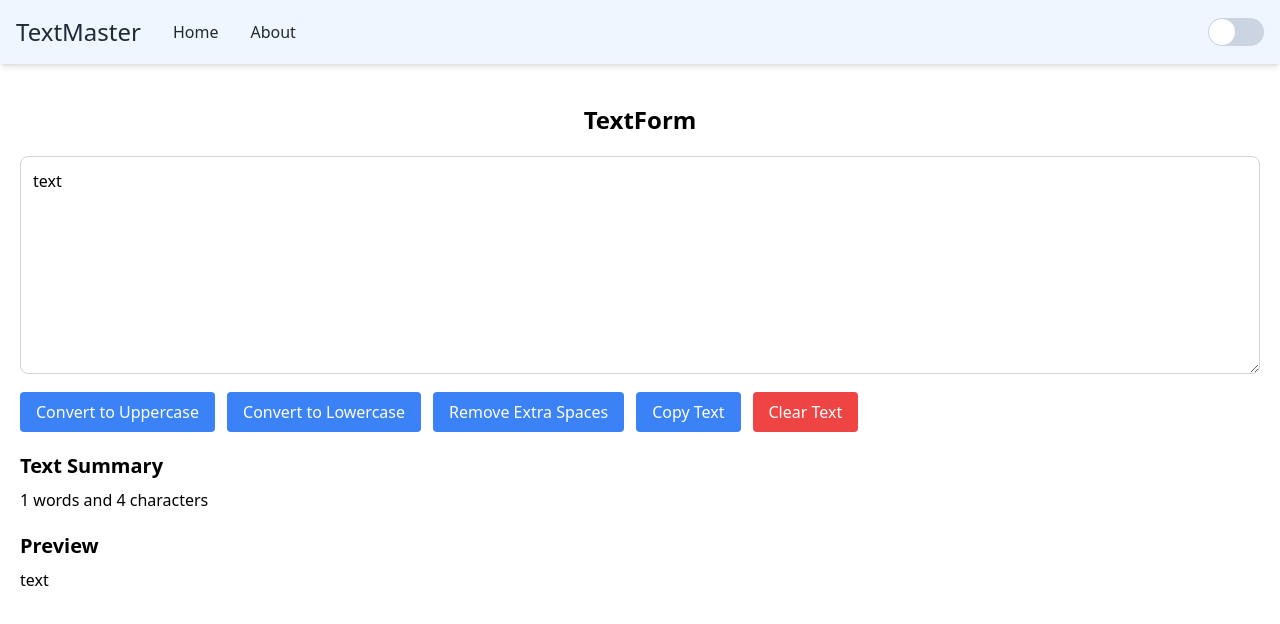
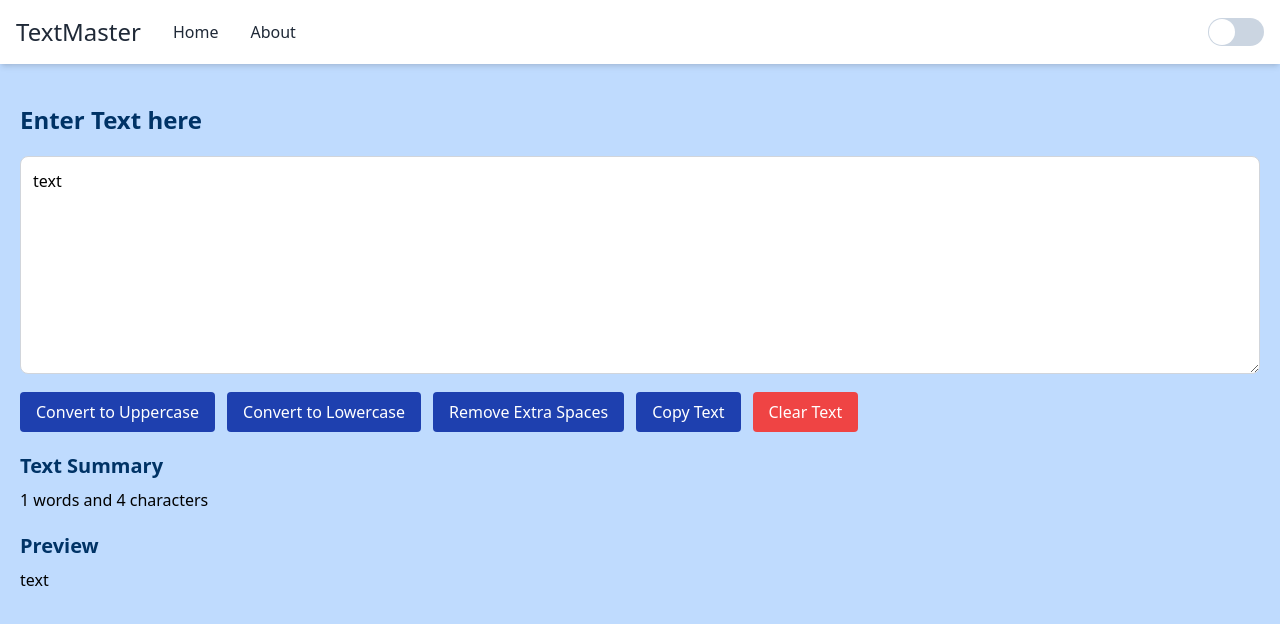
Before and after one commit to mohammedarmaan/textmaster, a React (Vite) app: page / in a window 1280 px wide. Shown: the top 624 px of the page. Built offline with nearby package versions, Linux system fonts and the light colour scheme.

Commit message:
Some colour  styling

```diff
--- a/src/App.jsx
+++ b/src/App.jsx
@@ -6,7 +6,7 @@ function App() {
   return (
     <>
       <Router>
-        <div className="h-screen dark:bg-slate-800">
+        <div className="h-screen bg-blue-200 dark:bg-slate-800">
         <Navbar />
         <Routes>
           <Route path="/" element={<TextForm />} />
--- a/src/components/Navbar.jsx
+++ b/src/components/Navbar.jsx
@@ -23,7 +23,7 @@ const Navbar = () => {
   };
 
   return (
-    <nav className="bg-blue-50 dark:bg-black shadow-md py-4 top-0 sticky">
+    <nav className="bg-white dark:bg-tm-400 shadow-md py-4 top-0 sticky">
       <div className="container mx-auto flex justify-between items-center px-4">
         <div className="flex items-center space-x-8">
           <Link to='/' className=" text-2xl  text-gray-800 dark:text-white">
--- a/src/components/TextForm.jsx
+++ b/src/components/TextForm.jsx
@@ -36,15 +36,15 @@ const TextForm = () => {
   };
 
   return (
-    <div className="container dark:bg-slate-800 mx-auto mt-5 p-5 ">
+    <div className="container  mx-auto mt-5 p-5 ">
       <div className="mb-3">
         <motion.h4
           initial={{ opacity: 0 }}
           animate={{ opacity: 1}}
           transition={{ duration: 1, delay: 0.2 }}
-          className="text-2xl font-bold text-center mb-5"
+          className="text-2xl font-bold mb-5 text-tm-900 dark:text-white"
         >
-          TextForm
+          Enter Text here
         </motion.h4>
 
         <motion.textarea
@@ -67,8 +67,9 @@ const TextForm = () => {
           initial={{ opacity: 0 }}
           animate={{ opacity: 1 }}
           transition={{ delay: 0.4 }}
-          className="bg-blue-500 text-white py-2 px-4 rounded"
+          className="bg-blue-800 dark:bg-black text-white py-2 px-4 rounded"
           onClick={handleUpClick}
+
         >
           Convert to Uppercase
         </motion.button>
@@ -78,7 +79,7 @@ const TextForm = () => {
           initial={{ opacity: 0 }}
           animate={{ opacity: 1 }}
           transition={{ delay: 0.5 }}
-          className="bg-blue-500 text-white py-2 px-4 rounded"
+          className="bg-blue-800 dark:bg-black text-white py-2 px-4 rounded"
           onClick={handleLoClick}
         >
           Convert to Lowercase
@@ -89,7 +90,7 @@ const TextForm = () => {
           initial={{ opacity: 0 }}
           animate={{ opacity: 1 }}
           transition={{ delay: 0.6 }}
-          className="bg-blue-500 text-white py-2 px-4 rounded"
+          className="bg-blue-800 dark:bg-black text-white py-2 px-4 rounded"
           onClick={removeExtraSpaces}
         >
           Remove Extra Spaces
@@ -100,7 +101,7 @@ const TextForm = () => {
           initial={{ opacity: 0 }}
           animate={{ opacity: 1 }}
           transition={{ delay: 0.7 }}
-          className="bg-blue-500 dark:bg-black text-white py-2 px-4 rounded"
+          className="bg-blue-800 dark:bg-tm-400 text-white py-2 px-4 rounded"
           onClick={handleCopy}
         >
           Copy Text
@@ -123,7 +124,7 @@ const TextForm = () => {
           initial={{ opacity: 0 }}
           animate={{ opacity: 1 }}
           transition={{ delay: 0.8 }}
-          className="text-xl font-bold"
+          className="text-xl font-bold dark:text-white text-tm-900"
         >
           Text Summary
         </motion.h4>
@@ -131,7 +132,7 @@ const TextForm = () => {
           initial={{ opacity: 0 }}
           animate={{ opacity: 1 }}
           transition={{ delay: 0.8 }}
-          className="mt-2"
+          className="mt-2 dark:text-white"
         >
           {text.split(/\s+/).filter((word) => word.length > 0).length} words and{" "}
           {text.replace(/\s/g, "").length} characters
@@ -143,11 +144,11 @@ const TextForm = () => {
           initial={{ opacity: 0 }}
           animate={{ opacity: 1 }}
           transition={{ delay: 0.9 }}
-          className="text-xl font-bold"
+          className="text-xl font-bold dark:text-white text-tm-900"
         >
           Preview
         </motion.h4>
-        <p className="mt-2">
+        <p className="mt-2 dark:text-white">
           {text === "" ? "Enter text to preview" : text}
         </p>
       </div>
```
